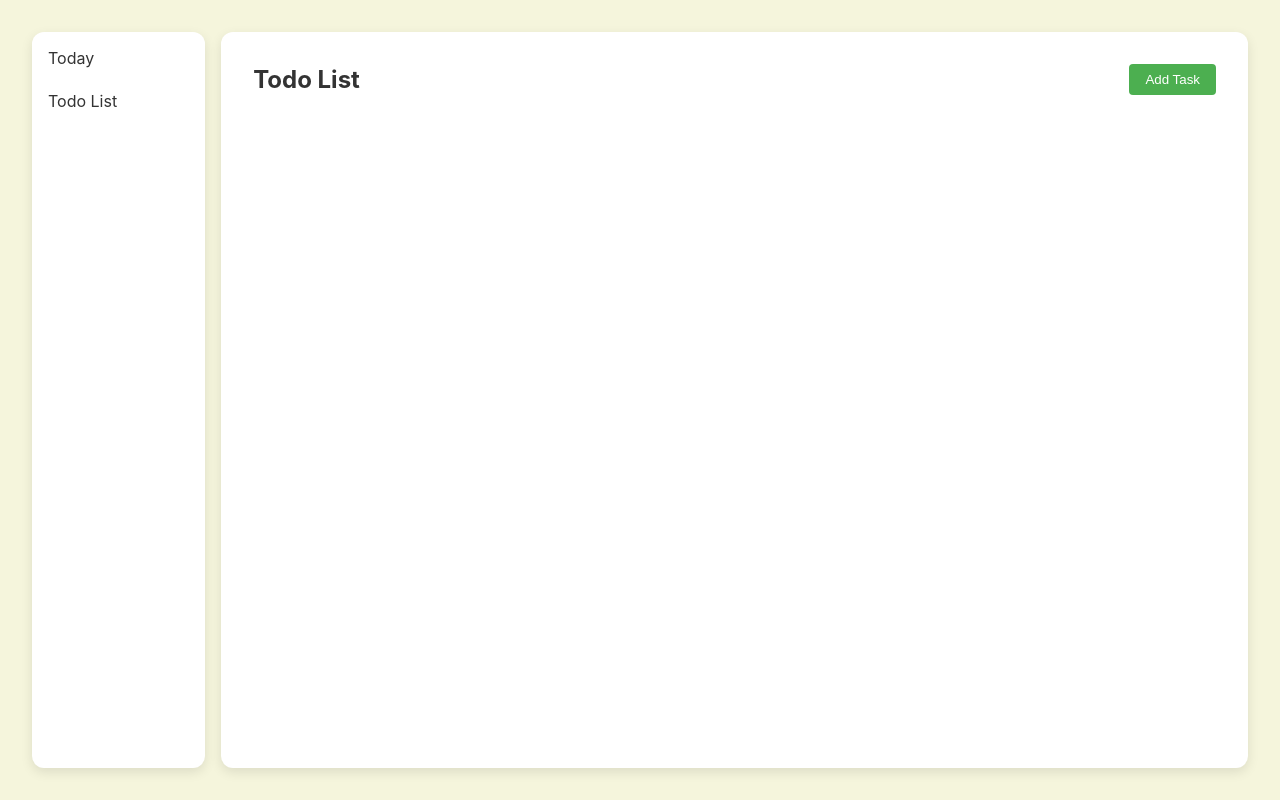
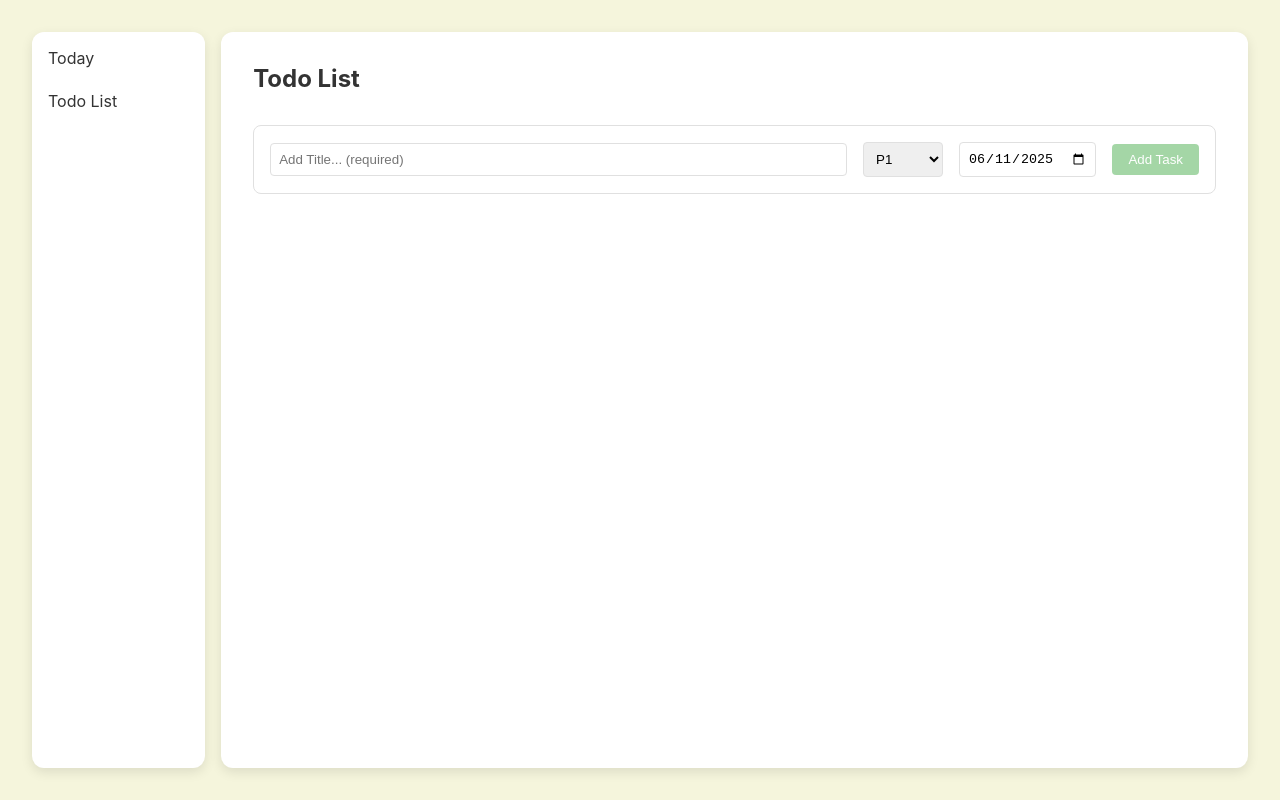
Before and after one commit to harshitksinghai/shepherd-frontend, a React (Vite) app: page / in a window 1280 px wide. Built offline with nearby package versions, Linux system fonts and the light colour scheme.

Commit message:
add task ui updates, add priority

```diff
--- a/src/features/prototype/components/TodoCard/TodoCard.module.css
+++ b/src/features/prototype/components/TodoCard/TodoCard.module.css
@@ -23,6 +23,14 @@
     margin: 0 1rem;
 }
 
+.priority {
+    padding: 0.5rem;
+    border: 1px solid #e0e0e0;
+    border-radius: 4px;
+    margin: 0 1rem;
+    width: 60px;
+}
+
 .deleteBtn {
     background: #ff4d4d;
     color: white;
@@ -31,3 +39,9 @@
     border-radius: 4px;
     cursor: pointer;
 }
+
+.priorityLabel {
+    font-size: 0.8rem;
+    color: #666;
+    margin-right: 0.5rem;
+}
--- a/src/features/prototype/components/TodoCard/TodoCard.tsx
+++ b/src/features/prototype/components/TodoCard/TodoCard.tsx
@@ -5,22 +5,30 @@ interface TodoCardProps {
     id: string;
     initialTitle: string;
     initialDate: string;
+    initialPriority: number;
     onDelete: (id: string) => void;
-    onUpdate: (id: string, title: string, date: string) => void;
+    onUpdate: (id: string, title: string, date: string, priority: number) => void;
 }
 
-const TodoCard = ({ id, initialTitle, initialDate, onDelete, onUpdate }: TodoCardProps) => {
+const TodoCard = ({ id, initialTitle, initialDate, initialPriority, onDelete, onUpdate }: TodoCardProps) => {
     const [title, setTitle] = useState(initialTitle);
     const [date, setDate] = useState(initialDate);
+    const [priority, setPriority] = useState(initialPriority);
 
     const handleTitleChange = (e: React.ChangeEvent<HTMLInputElement>) => {
         setTitle(e.target.value);
-        onUpdate(id, e.target.value, date);
+        onUpdate(id, e.target.value, date, priority);
     };
 
     const handleDateChange = (e: React.ChangeEvent<HTMLInputElement>) => {
         setDate(e.target.value);
-        onUpdate(id, title, e.target.value);
+        onUpdate(id, title, e.target.value, priority);
+    };
+
+    const handlePriorityChange = (e: React.ChangeEvent<HTMLSelectElement>) => {
+        const newPriority = parseInt(e.target.value);
+        setPriority(newPriority);
+        onUpdate(id, title, date, newPriority);
     };
 
     return (
@@ -31,6 +39,15 @@ const TodoCard = ({ id, initialTitle, initialDate, onDelete, onUpdate }: TodoCar
                 onChange={handleTitleChange}
                 placeholder="Add Title..."
             />
+            <select
+                className={styles.priority}
+                value={priority}
+                onChange={handlePriorityChange}
+            >
+                {[1, 2, 3, 4, 5].map(num => (
+                    <option key={num} value={num}>P{num}</option>
+                ))}
+            </select>
             <input
                 type="date"
                 className={styles.date}
--- a/src/features/prototype/components/TodoList/TodoList.module.css
+++ b/src/features/prototype/components/TodoList/TodoList.module.css
@@ -9,6 +9,37 @@
     margin-bottom: 2rem;
 }
 
+.formContainer {
+    background: white;
+    padding: 1rem;
+    border-radius: 8px;
+    border: 1px solid #e0e0e0;
+    margin-bottom: 2rem;
+    display: flex;
+    gap: 1rem;
+    align-items: center;
+}
+
+.formInput {
+    flex: 1;
+    padding: 0.5rem;
+    border: 1px solid #e0e0e0;
+    border-radius: 4px;
+}
+
+.formDate {
+    padding: 0.5rem;
+    border: 1px solid #e0e0e0;
+    border-radius: 4px;
+}
+
+.formPriority {
+    padding: 0.5rem;
+    border: 1px solid #e0e0e0;
+    border-radius: 4px;
+    width: 80px;
+}
+
 .addButton {
     background: #4CAF50;
     color: white;
@@ -16,6 +47,11 @@
     padding: 0.5rem 1rem;
     border-radius: 4px;
     cursor: pointer;
+    opacity: 0.5;
+}
+
+.addButton:enabled {
+    opacity: 1;
 }
 
 .todoList {
--- a/src/features/prototype/components/TodoList/TodoList.tsx
+++ b/src/features/prototype/components/TodoList/TodoList.tsx
@@ -6,10 +6,14 @@ interface Todo {
     id: string;
     title: string;
     date: string;
+    priority: number;
 }
 
 const TodoList = () => {
     const [todos, setTodos] = useState<Todo[]>([]);
+    const [newTitle, setNewTitle] = useState('');
+    const [newDate, setNewDate] = useState(new Date().toISOString().split('T')[0]);
+    const [newPriority, setNewPriority] = useState(1);
 
     useEffect(() => {
         const savedTodos = localStorage.getItem('todos');
@@ -24,17 +28,23 @@ const TodoList = () => {
     };
 
     const addTodo = () => {
+        if (!newTitle.trim() || !newDate) return;
+
         const newTodo = {
             id: Date.now().toString(),
-            title: '',
-            date: new Date().toISOString().split('T')[0]
+            title: newTitle,
+            date: newDate,
+            priority: newPriority
         };
         saveTodos([...todos, newTodo]);
+        setNewTitle('');
+        setNewDate(new Date().toISOString().split('T')[0]);
+        setNewPriority(1);
     };
 
-    const updateTodo = (id: string, title: string, date: string) => {
+    const updateTodo = (id: string, title: string, date: string, priority: number) => {
         const newTodos = todos.map(todo =>
-            todo.id === id ? { ...todo, title, date } : todo
+            todo.id === id ? { ...todo, title, date, priority } : todo
         );
         saveTodos(newTodos);
     };
@@ -44,28 +54,58 @@ const TodoList = () => {
         saveTodos(newTodos);
     };
 
+    const sortedTodos = [...todos].sort((a, b) => a.priority - b.priority);
+
     return (
         <div className={styles.container}>
             <div className={styles.header}>
                 <h2>Todo List</h2>
-                <button className={styles.addButton} onClick={addTodo}>
+            </div>
+            <div className={styles.formContainer}>
+                <input
+                    className={styles.formInput}
+                    value={newTitle}
+                    onChange={(e) => setNewTitle(e.target.value)}
+                    placeholder="Add Title... (required)"
+                />
+                <select
+                    className={styles.formPriority}
+                    value={newPriority}
+                    onChange={(e) => setNewPriority(parseInt(e.target.value))}
+                >
+                    {[1, 2, 3, 4, 5].map(num => (
+                        <option key={num} value={num}>P{num}</option>
+                    ))}
+                </select>
+                <input
+                    type="date"
+                    className={styles.formDate}
+                    value={newDate}
+                    onChange={(e) => setNewDate(e.target.value)}
+                />
+                <button
+                    className={styles.addButton}
+                    onClick={addTodo}
+                    disabled={!newTitle.trim() || !newDate}
+                >
                     Add Task
                 </button>
             </div>
             <div className={styles.todoList}>
-                {todos.map(todo => (
+                {sortedTodos.map(todo => (
                     <TodoCard
                         key={todo.id}
                         id={todo.id}
                         initialTitle={todo.title}
                         initialDate={todo.date}
+                        initialPriority={todo.priority}
                         onDelete={deleteTodo}
                         onUpdate={updateTodo}
                     />
                 ))}
             </div>
         </div>
-    )
-}
+    );
+};
 
 export default TodoList;
```
